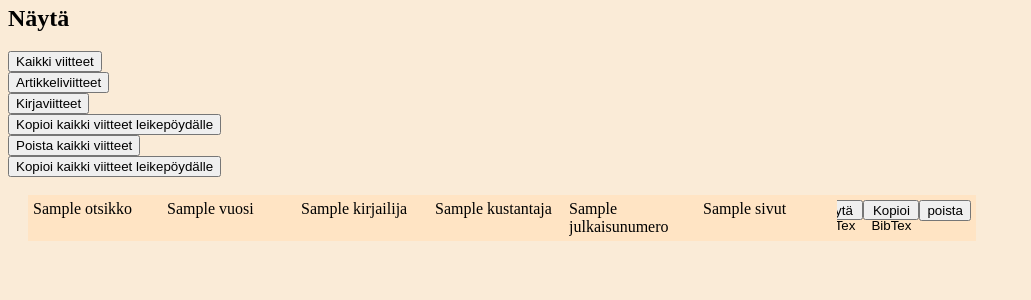
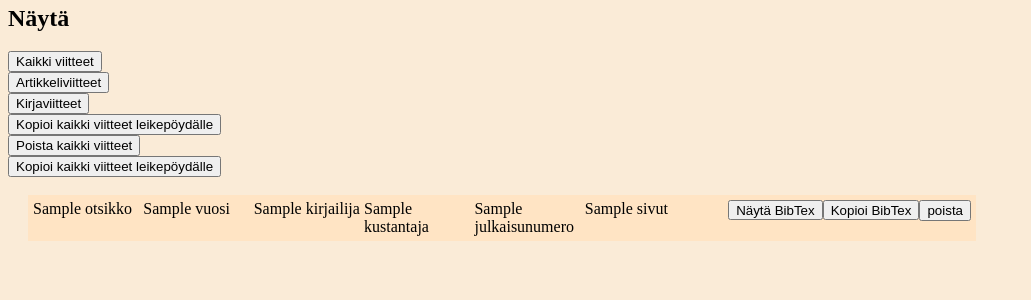
Before and after one commit to Yahimoh/Ohturyhma, a Flask app: template src/templates/index.html in a window 1280 px wide. Shown: the part 374-674 px from the top of the page, without its empty margins (0-1031 px from the left). Run offline with Flask 3, Linux system fonts and the light colour scheme; the template is opened without the code that fills it: most values are stand-ins (such as "Sample title", 1, 10 or a date in 2020).

Commit message:
Paranna vähän lisää

```diff
--- a/src/static/index.css
+++ b/src/static/index.css
@@ -25,6 +25,8 @@ body {
 }
 
 .napit {
+    flex-basis: 0;
+    flex-grow: 2.5;
     display: flex;
     flex-direction: row-reverse;
     margin-left: auto;
```
